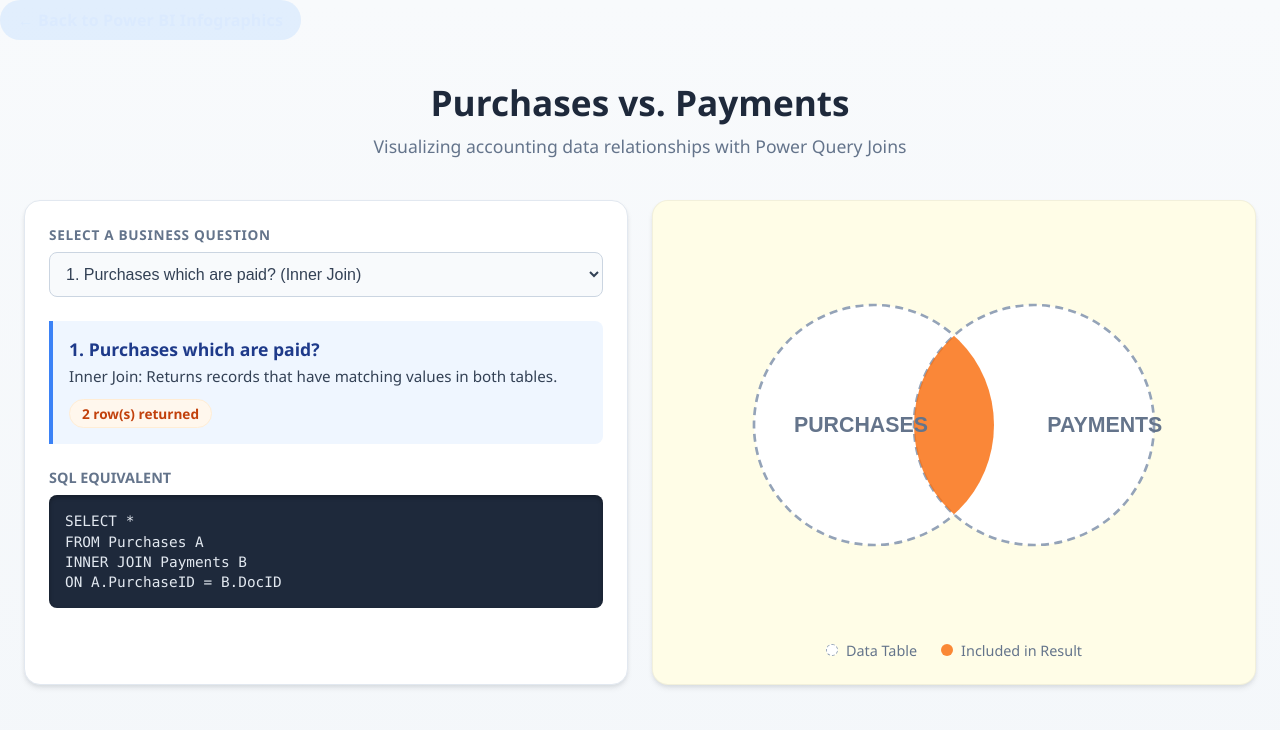
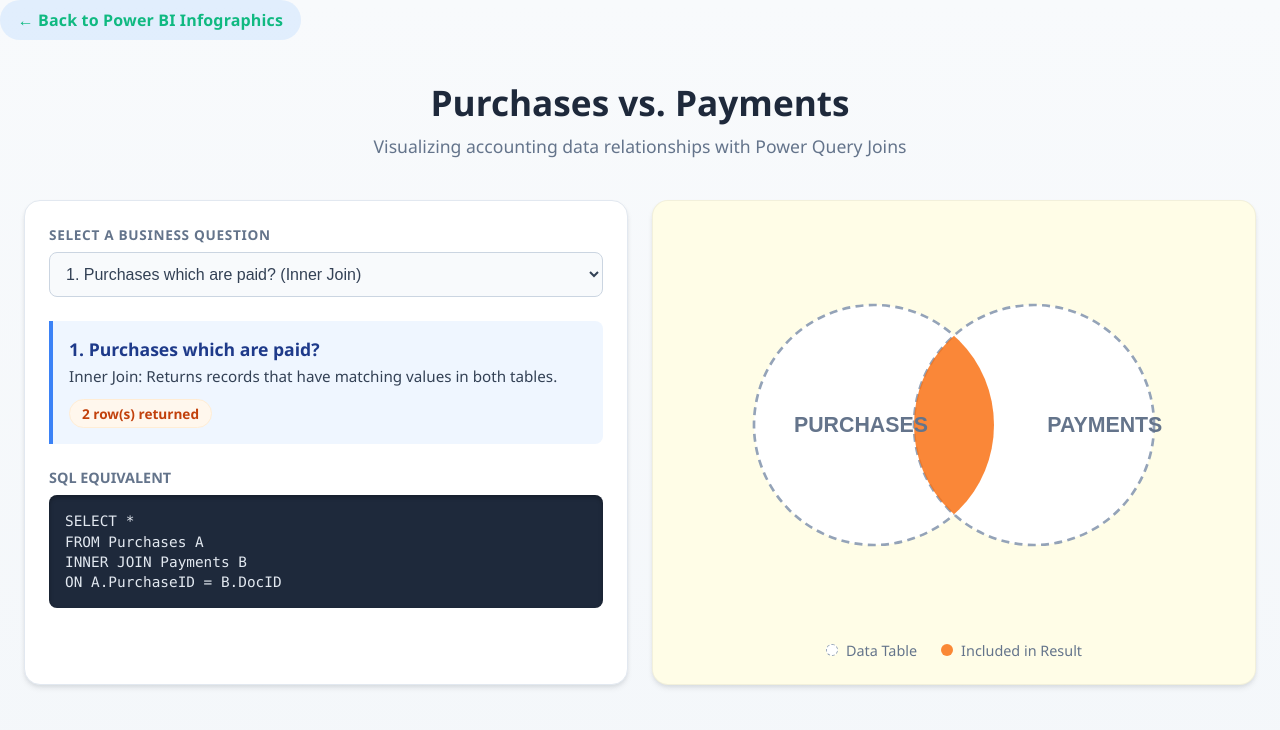
Before and after one commit to SRathinaGiri/PowerBI, a plain HTML site: page pages/PowerQueryJoins.html in a window 1280 px wide. Shown: the top 730 px of the page. Drawn offline with Linux system fonts and the light colour scheme.

Commit message:
Update PowerQueryJoins.html

```diff
--- a/pages/PowerQueryJoins.html
+++ b/pages/PowerQueryJoins.html
@@ -186,7 +186,7 @@
     .back-link {
       display: inline-flex; align-items: center; gap: .45rem;
       padding: .55rem 1.1rem; border-radius: 999px;
-      background: rgba(96,165,250,.15); color: #dbeafe;
+      background: rgba(96,165,250,.15); color: #10b981;
       text-decoration: none; font-weight: 700; letter-spacing: .01em;
       transition: background .2s ease, transform .2s ease;
     }
```
